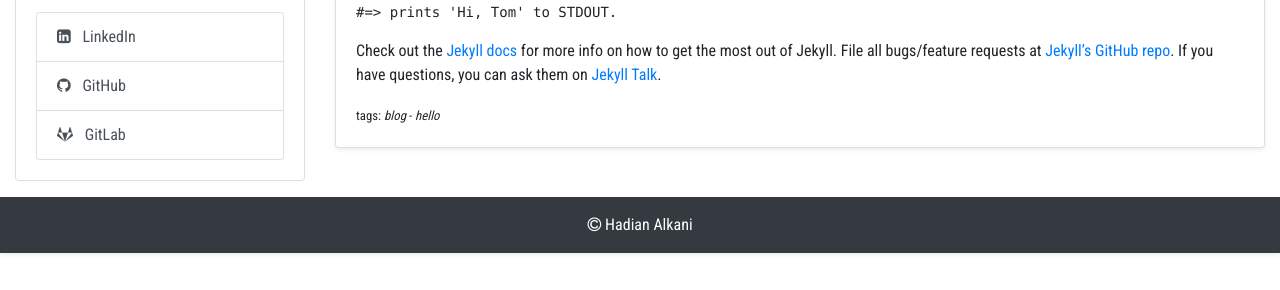
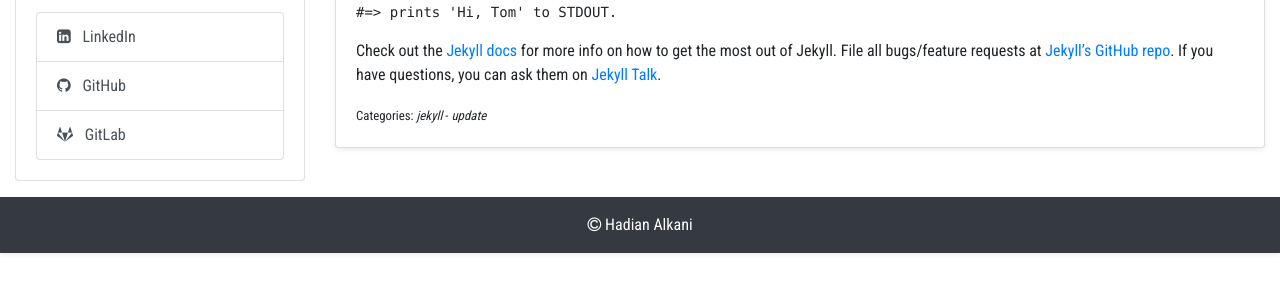
Before and after one commit to sapatekno/sapatekno.github.io, a Jekyll site: the page built from _posts/2019-10-14-welcome-to-jekyll.markdown, in a window 1280 px wide. Shown: the part 607-897 px from the top of the page. Built offline with Jekyll 4.4.1, drawn with Linux system fonts in a browser that asks for light colours; comment, search, counter and statistics services are not loaded.

Commit message:
app - add categories & update config site

```diff
--- a/_config.yml
+++ b/_config.yml
@@ -1,57 +1,14 @@
-# Welcome to Jekyll!
-#
-# This config file is meant for settings that affect your whole blog, values
-# which you are expected to set up once and rarely edit after that. If you find
-# yourself editing this file very often, consider using Jekyll's data files
-# feature for the data you need to update frequently.
-#
-# For technical reasons, this file is *NOT* reloaded automatically when you use
-# 'bundle exec jekyll serve'. If you change this file, please restart the server process.
-#
-# If you need help with YAML syntax, here are some quick references for you:
-# https://learn-the-web.algonquindesign.ca/topics/markdown-yaml-cheat-sheet/#yaml
-# https://learnxinyminutes.com/docs/yaml/
-#
-# Site settings
-# These are used to personalize your new site. If you look in the HTML files,
-# you will see them accessed via {{ site.title }}, {{ site.email }}, and so on.
-# You can create any custom variable you would like, and they will be accessible
-# in the templates via {{ site.myvariable }}.
-
 title: Sapatekno
 email: sapatekno@gmail.com
 author: Hadian Alkani
-description: >- # this means to ignore newlines until "baseurl:"
-  Personal blog.
-baseurl: "" # the subpath of your site, e.g. /blog
-url: "http://www.sapatekno.com" # the base hostname & protocol for your site, e.g. http://example.com
+description: Personal blog of Hadian Alkani
+baseurl: 'http://www.sapatekno.com'
+url: 'http://www.sapatekno.com'
 twitter_username: hadian_alkani
-github_username:  sapatekno
-paginate: 4
-paginate_path: "/post/page/:num/"
-
-# Build settings
+github_username: sapatekno
+paginate: '4'
+paginate_path: '/post/page/:num/'
 theme: minima
 plugins:
   - jekyll-feed
   - jekyll-seo-tag
-
-# Exclude from processing.
-# The following items will not be processed, by default.
-# Any item listed under the `exclude:` key here will be automatically added to
-# the internal "default list".
-#
-# Excluded items can be processed by explicitly listing the directories or
-# their entries' file path in the `include:` list.
-#
-# exclude:
-#   - .sass-cache/
-#   - .jekyll-cache/
-#   - gemfiles/
-#   - Gemfile
-#   - Gemfile.lock
-#   - node_modules/
-#   - vendor/bundle/
-#   - vendor/cache/
-#   - vendor/gems/
-#   - vendor/ruby/
--- a/_layouts/post.html
+++ b/_layouts/post.html
@@ -60,7 +60,7 @@ layout: default
                         {{content}}
 
                         {% if page.tags %}
-                        <small>tags: <em>{{ page.tags | join: "</em> - <em>" }}</em></small>
+                        <small>Categories: <em>{{ page.categories | join: "</em> - <em>" }}</em></small>
                         {% endif %}
 
                         {% include disqus.html %}
--- a/_posts/2019-10-14-welcome-to-jekyll.markdown
+++ b/_posts/2019-10-14-welcome-to-jekyll.markdown
@@ -1,10 +1,14 @@
 ---
+title: Welcome to Jekyll!
 layout: post
-title:  "Welcome to Jekyll!"
 author: Hadian Alkani
-date:   2019-10-14 14:09:49 +0700
-categories: jekyll update
-tags: [blog, hello]
+date: '2019-10-14 14:09:49 +0700'
+categories:
+- jekyll
+- update
+tags:
+- blog
+- hello
 ---
 
 You’ll find this post in your `_posts` directory. Go ahead and edit it and re-build the site to see your changes. You can rebuild the site in many different ways, but the most common way is to run `jekyll serve`, which launches a web server and auto-regenerates your site when a file is updated.
```
